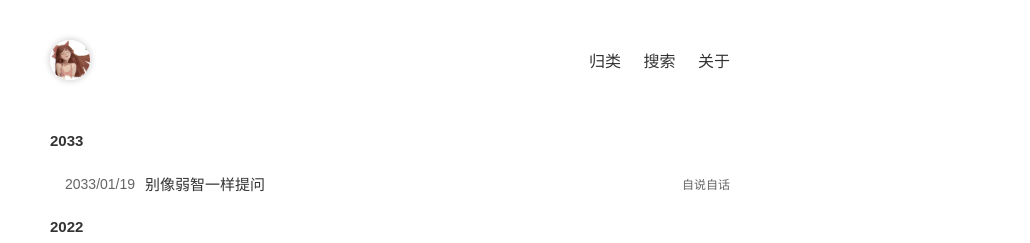
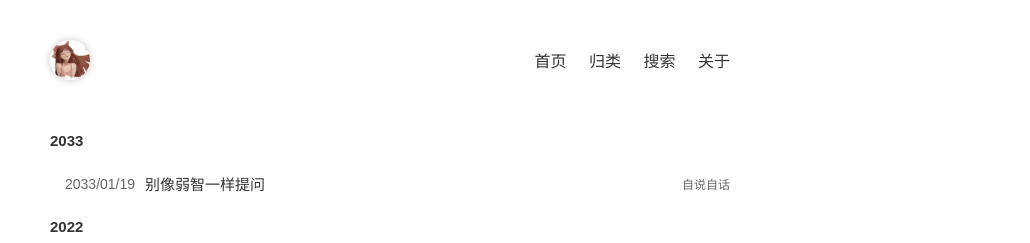
Before and after one commit to Suyuqu/Tmaize, a Jekyll site: the page built from index.html, in a window 1280 px wide. Shown: the top 243 px of the page, without its empty margins (250-1280 px from the left). Built offline with Jekyll 4.4.1, drawn with Linux system fonts in a browser that asks for light colours; a style sheet for code colours, icons or effects is not loaded.

Commit message:
Update _config.yml

```diff
--- a/_config.yml
+++ b/_config.yml
@@ -27,7 +27,7 @@ tucaoUrl: https://support.qq.com/product/86335
 # 必填字段 title: '文本' url: '链接'
 # 可选字段 target: '_blank' 新页面打开
 menu:
-  - title:
+  - title: 首页
     url: /
   - title: 归类
     url: /pages/categories.html
```
